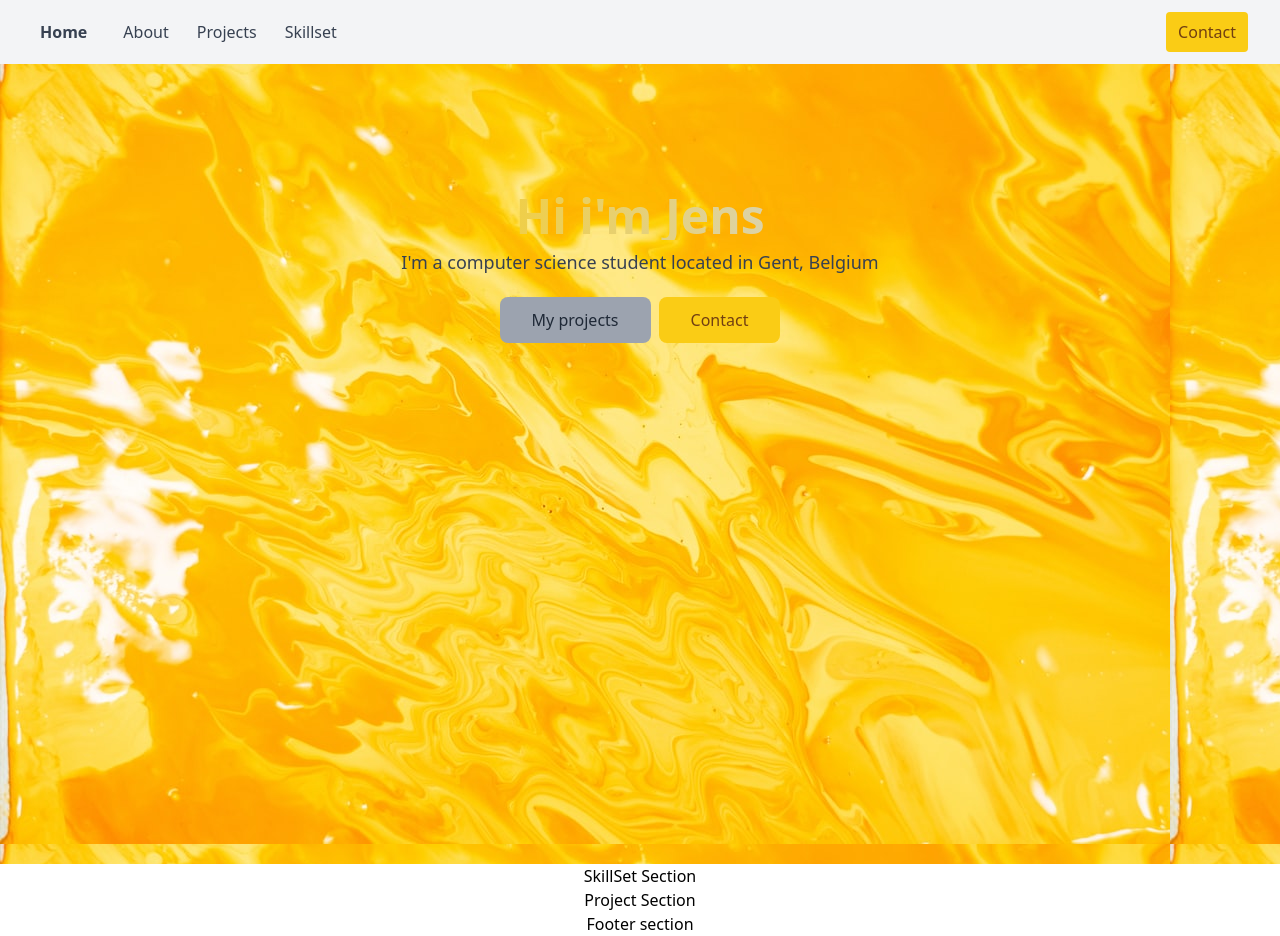
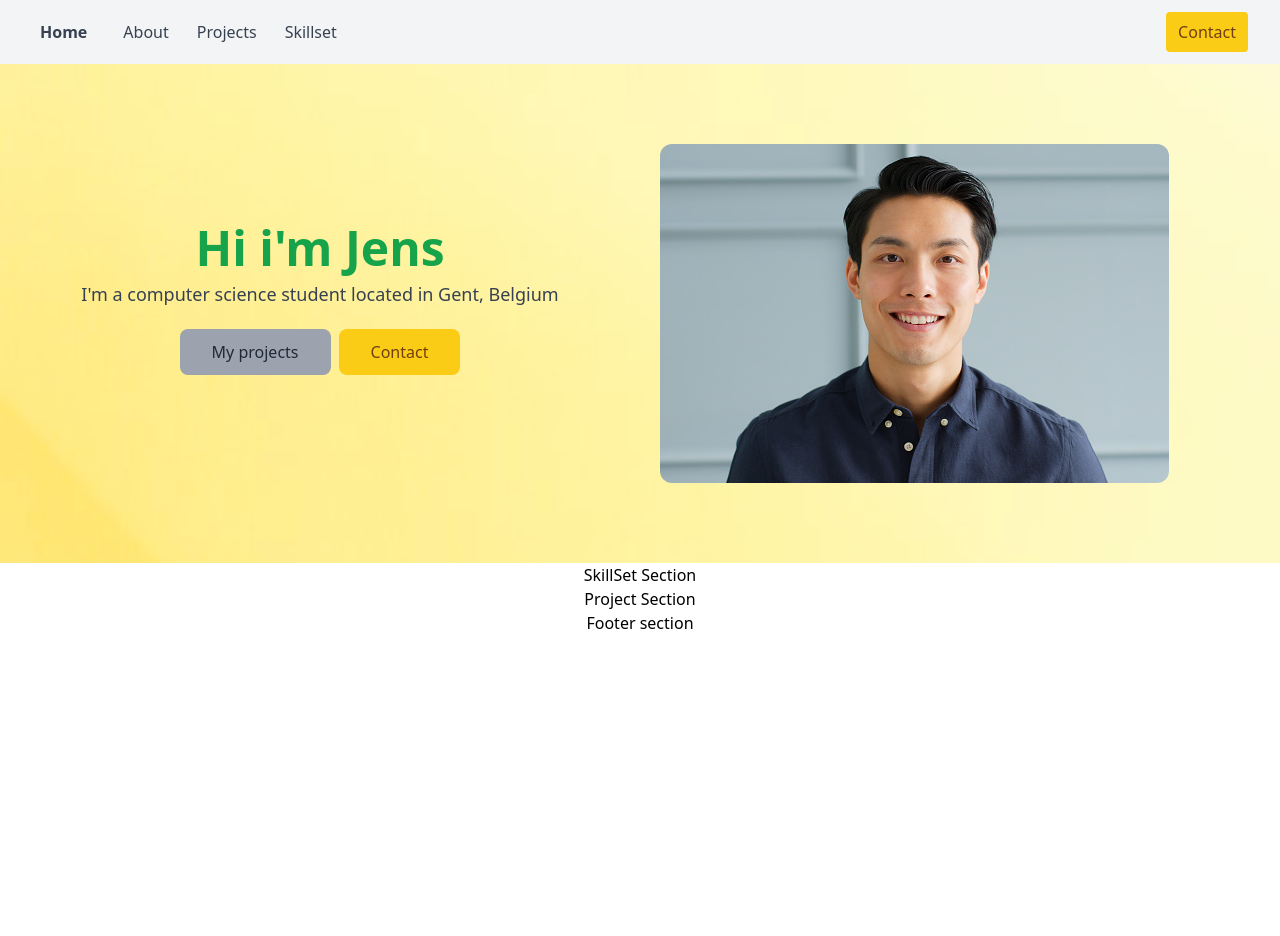
Before and after one commit to jensbols/eportfolio, a React (Create React App) app: page / in a window 1280 px wide. After the commit the page ends 800 px from the top, so only its background shows below. Built offline with nearby package versions, Linux system fonts and the light colour scheme.

Commit message:
basic hero section

```diff
--- a/src/components/HeroSection.jsx
+++ b/src/components/HeroSection.jsx
@@ -1,15 +1,25 @@
-import bgimage from '../images/bgyello.jpg'
+import bgimage from '../images/bgimage.png'
+import face from '../images/samplefaceshot.jpg'
 export default function HeroSection() {
   return (
-    <div style={{ backgroundImage: `url(${bgimage})` }} className="min-h-screen bg-blue-100 p-32 text-center px-96">
-      <h1 className='text-5xl font-bold mb-2 bg-clip-text text-transparent bg-gradient-to-r from-yellow-400 to-gray-300'>Hi i'm Jens</h1>
+    <>
+      <div style={{ backgroundImage: `url(${bgimage})`, backgroundSize: 'cover' }} className="overflow-hidden max-w-7xl mx-auto">
+      {/* left */}
+        <div className="float-left w-1/2 py-20 text-center items-center mt-20">
+          <h1 className='text-5xl font-bold mb-2 bg-clip-text text-green-600'>Hi i'm Jens</h1>
           <p className='text-gray-700 text-lg mb-8'>I'm a computer science student located in Gent, Belgium</p>
 
           <div className="space-x-2">
             <a href="#" className="py-3 px-8 bg-gray-400 text-gray-800 rounded-lg hover:bg-gray-300 hover:shadow-xl hover:text-gray-900 transition duration-300">My projects</a>
             <a href="#" className="py-3 px-8 bg-yellow-400 text-yellow-900 rounded-lg hover:bg-yellow-300 hover:shadow-xl transition duration-300">Contact</a>
           </div>
+        </div>
 
+      {/* right */}
+        <div className='float-right w-1/2 py-20 px-5 items-center'>
+          <img src={face} alt="face" className='rounded-xl'></img>
         </div>
+      </div>
+    </>
   )
 }
```
Lines whose indentation alone changed are shown as unchanged.
